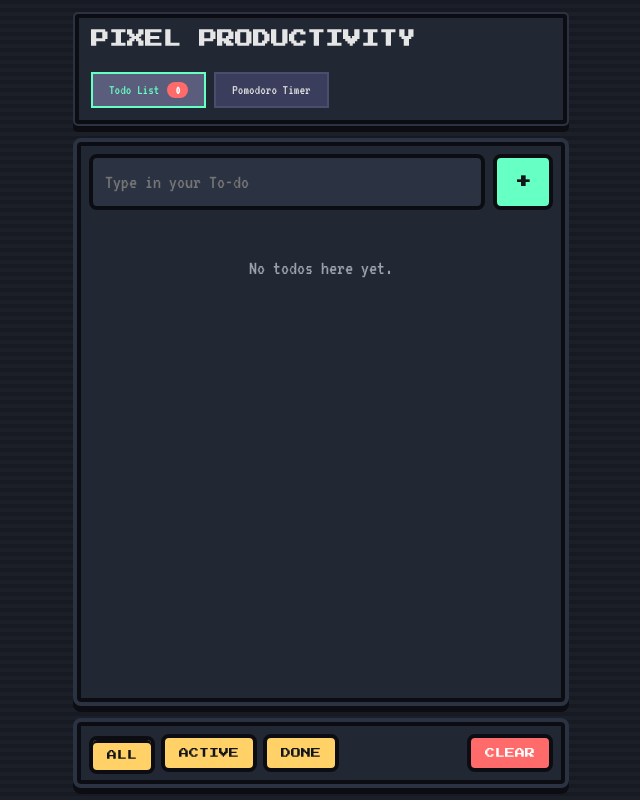
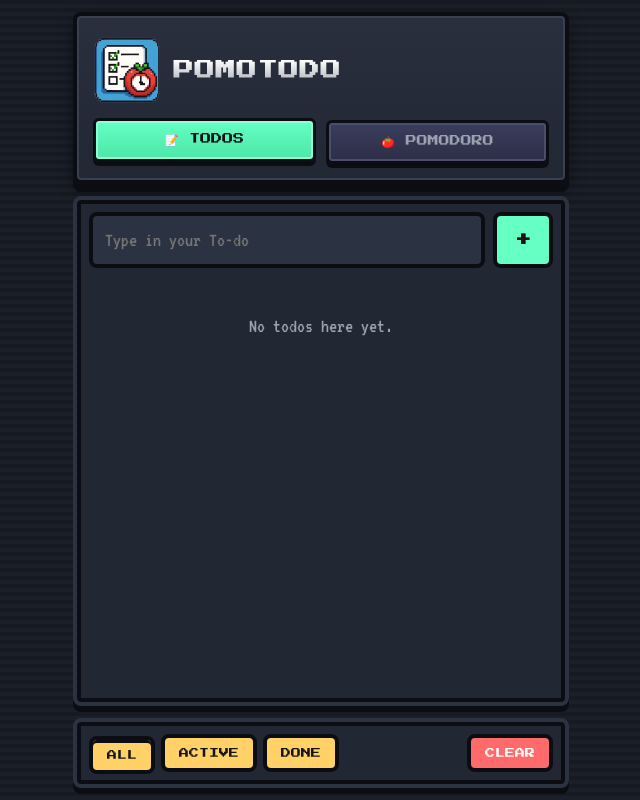
Before and after one commit to Sodaguyprime/To-do-project, a React (Vite) app: page / in a window 1280 px wide. Shown: the whole page, without its empty margins (319-959 px from the left). Built offline with nearby package versions, Linux system fonts and the light colour scheme.

Commit message:
edited header

```diff
--- a/src/components/Header.jsx
+++ b/src/components/Header.jsx
@@ -1,10 +1,14 @@
-import { useState } from 'react';
 import { styles } from "../styles.js";
 
 const Header = ({ todos, activeTab, setActiveTab }) => {
     return (
         <header style={styles.header}>
-            <h1 style={styles.title}>Pixel Productivity</h1>
+            <div style={styles.headerTop}>
+                <div style={styles.titleSection}>
+                    <img src="/Pomotodo.png" alt="Pomotodo Logo" style={{ width: '15%', height: '15%', objectFit: 'contain' }} />
+                    <h1 style={styles.title}>POMOTODO</h1>
+                </div>
+            </div>
 
             <div style={styles.tabs}>
                 <button
@@ -14,8 +18,10 @@ const Header = ({ todos, activeTab, setActiveTab }) => {
                     }}
                     onClick={() => setActiveTab('todos')}
                 >
-                    Todo List
-                    <span style={styles.badge}>{todos.filter(t => !t.done).length}</span>
+                    <span>📝 Todos</span>
+                    {todos.filter(t => !t.done).length > 0 && (
+                        <span style={styles.badge}>{todos.filter(t => !t.done).length}</span>
+                    )}
                 </button>
 
                 <button
@@ -25,7 +31,7 @@ const Header = ({ todos, activeTab, setActiveTab }) => {
                     }}
                     onClick={() => setActiveTab('pomodoro')}
                 >
-                    Pomodoro Timer
+                    🍅 Pomodoro
                 </button>
             </div>
         </header>
--- a/src/styles.js
+++ b/src/styles.js
@@ -14,35 +14,47 @@ export const styles = {
     },
     tabs: {
         display: 'flex',
-        gap: '8px',
-        marginTop: '16px'
+        gap: '10px',
+        width: '100%',
     },
+
     tab: {
-        padding: '8px 16px',
-        background: '#3a3d5c',
-        border: '2px solid #4a4d6c',
-        color: '#e0e0e0',
+        flex: 1,
+        padding: '12px 16px',
+        background: 'linear-gradient(180deg, #3a3d5c 0%, #2d2f48 100%)',
+        border: '3px solid #0b0d12',
+        color: '#9ca3af',
         cursor: 'pointer',
-        fontFamily: 'inherit',
-        fontSize: '14px',
-        transition: 'all 0.2s',
+        fontFamily: '"Press Start 2P", monospace',
+        fontSize: '11px',
+        transition: 'all 0.15s ease',
         position: 'relative',
         display: 'flex',
         alignItems: 'center',
-        gap: '8px'
+        justifyContent: 'center',
+        gap: '8px',
+        borderRadius: '6px',
+        boxShadow: '0 0 0 2px #4a4d6c inset, 0 4px 0 0 #0b0d12',
+        textTransform: 'uppercase',
     },
     tabActive: {
-        background: '#5a5d7c',
-        borderColor: '#66ffc4',
-        color: '#66ffc4'
+        background: 'linear-gradient(180deg, #66ffc4 0%, #4de6a8 100%)',
+        borderColor: '#0b0d12',
+        color: '#0d1117',
+        boxShadow: '0 0 0 2px #8bffd6 inset, 0 4px 0 0 #0b0d12',
+        transform: 'translateY(-2px)',
     },
     badge: {
-        background: '#ff6b6b',
+        background: 'linear-gradient(135deg, #ff6b6b 0%, #ff5252 100%)',
         color: 'white',
-        padding: '2px 8px',
+        padding: '4px 10px',
         borderRadius: '12px',
-        fontSize: '12px',
-        fontWeight: 'bold'
+        fontSize: '10px',
+        fontWeight: 'bold',
+        border: '2px solid #0b0d12',
+        boxShadow: '0 0 8px rgba(255, 107, 107, 0.4)',
+        minWidth: '24px',
+        textAlign: 'center',
     },
     panel: {
         background: '#222734',
@@ -52,21 +64,24 @@ export const styles = {
     },
     header: {
         display: 'flex',
-        alignItems: 'center',
-        justifyContent: 'space-between',
-        padding: '16px 16px',
-        background: '#222734',
-        border: '2px solid #2b3242',
-        boxShadow: '0 0 0 4px #0b0d12 inset, 0 6px 0 0 #0b0d12',
-        borderRadius: '5px',
-        flexWrap: 'wrap',
-        gap: '8px',
+        flexDirection: 'column',
+        padding: '20px 16px 16px',
+        background: 'linear-gradient(180deg, #2a2f3e 0%, #222734 100%)',
+        border: '4px solid #0b0d12',
+        boxShadow: '0 0 0 2px #3a3f52 inset, 0 8px 0 0 #0b0d12, 0 8px 16px rgba(0,0,0,0.4)',
+        borderRadius: '8px',
+        gap: '16px',
     },
     title: {
         fontFamily: '"Press Start 2P", monospace',
-        fontSize: 'clamp(14px, 4vw, 18px)',
+        fontSize: 'clamp(16px, 4vw, 20px)',
         margin: 0,
         textTransform: 'uppercase',
+        background: 'linear-gradient(180deg, #fff 0%, #b8bbc4 100%)',
+        WebkitBackgroundClip: 'text',
+        WebkitTextFillColor: 'transparent',
+        backgroundClip: 'text',
+        letterSpacing: '1px',
     },
     countChip: {
         background: '#2b3242',
@@ -235,4 +250,29 @@ export const styles = {
         fontFamily: '"VT323", monospace',
         fontSize: '20px',
     },
+    headerTop: {
+        display: 'flex',
+        alignItems: 'center',
+        justifyContent: 'space-between',
+        gap: '12px',
+    },
+
+    titleSection: {
+        display: 'flex',
+        alignItems: 'center',
+        gap: '12px',
+    },
+
+    pixelIcon: {
+        width: '40px',
+        height: '40px',
+        background: 'linear-gradient(135deg, #66ffc4 0%, #4de6a8 100%)',
+        border: '3px solid #0b0d12',
+        borderRadius: '6px',
+        display: 'flex',
+        alignItems: 'center',
+        justifyContent: 'center',
+        fontSize: '24px',
+        boxShadow: '0 4px 0 0 #0b0d12, 0 0 0 2px #3dffa8 inset',
+    },
 }
```
